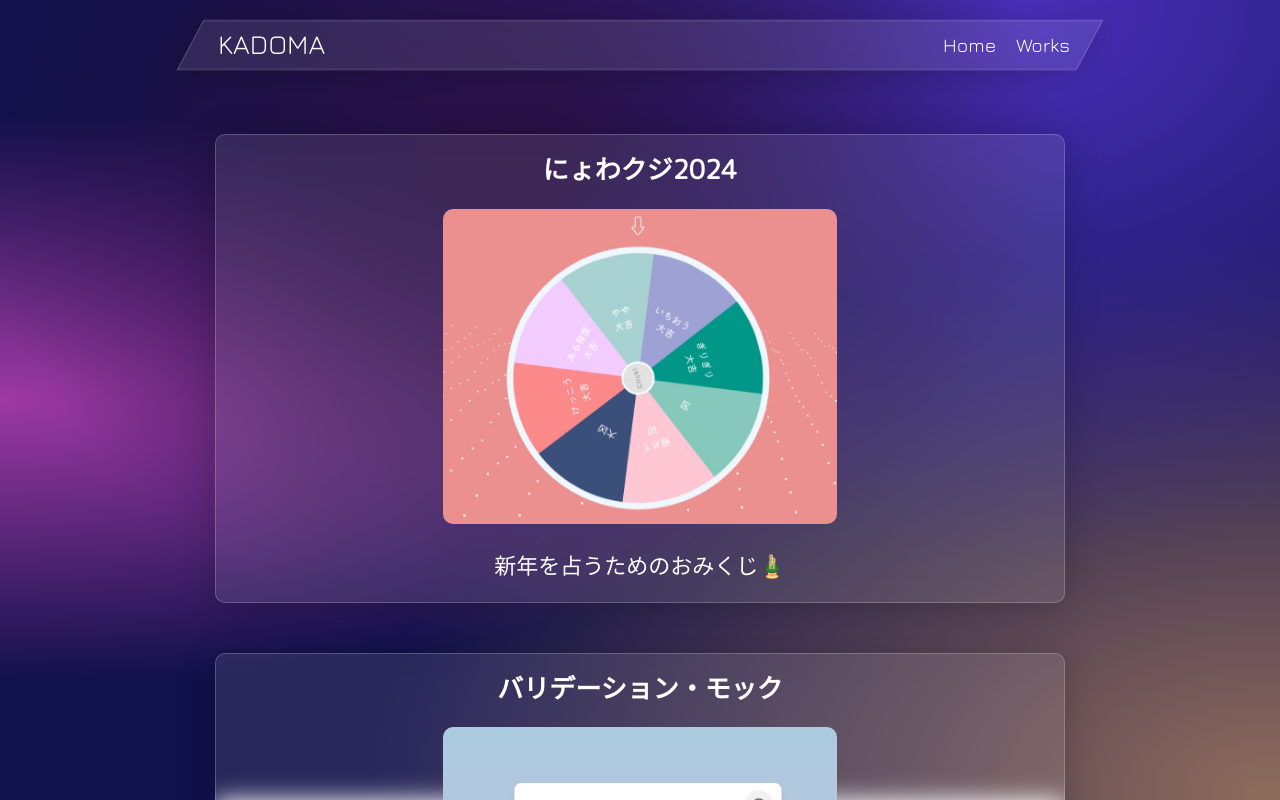
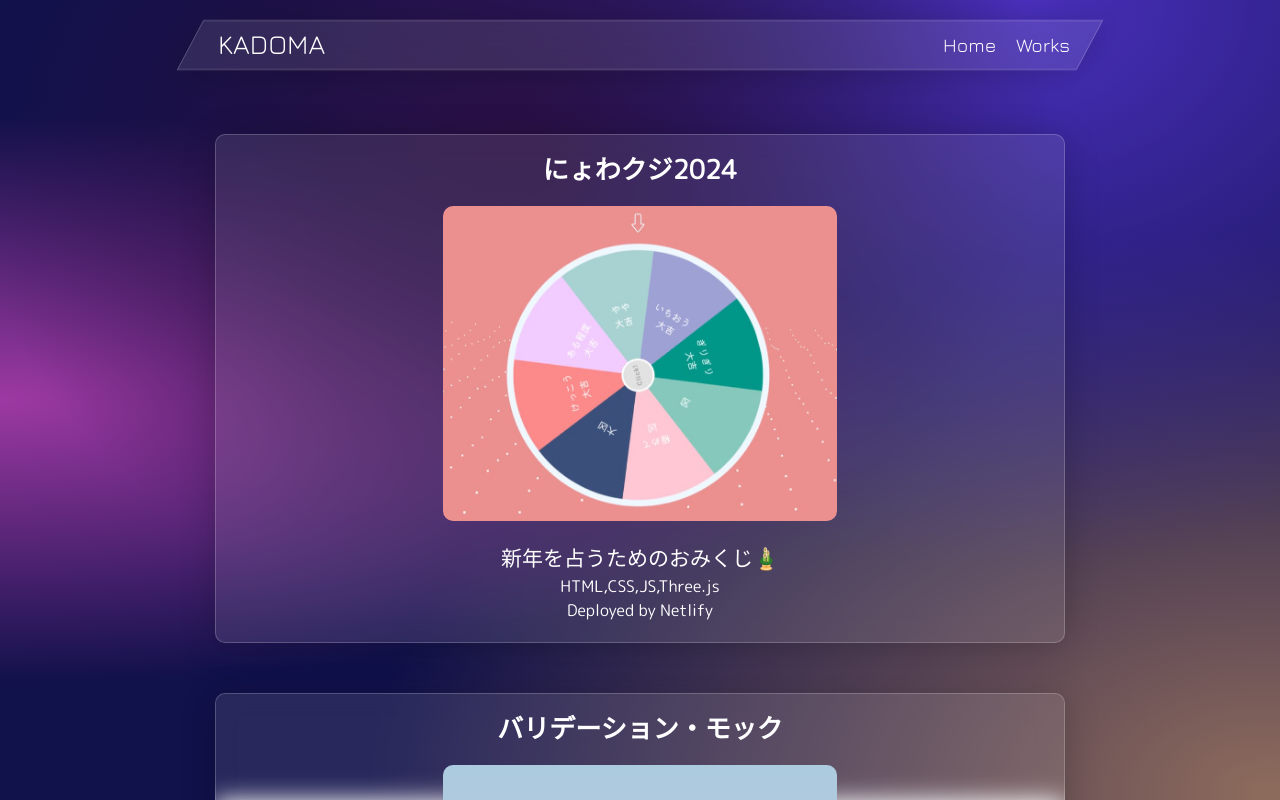
Before and after one commit to KamabokoFish/kamaboko-next-site, a Next.js app: page /works in a window 1280 px wide. Shown: the top 800 px of the page. Built offline with nearby package versions, Linux system fonts and the light colour scheme.

Commit message:
feat(works): Add sub-description area about using-tech

```diff
--- a/src/components/worksCard.js
+++ b/src/components/worksCard.js
@@ -11,7 +11,7 @@ const worksStyle = css`
   justify-content: center;
   align-items: center;
   flex-direction: column;
-  gap: 25px;
+  gap: 22px;
 
   width: 85%;
   /* height: 300px;  */
@@ -33,7 +33,13 @@ const worksStyle = css`
     font-size: 17px;
   }
   h2 {
-    font-size: 21px;
+    font-size: 22px;
+  }
+  .description{
+    display:flex;
+    flex-flow:column;
+    justify-content:center;
+    align-items:center
   }
 
   @media (min-width: 780px) {
@@ -41,7 +47,7 @@ const worksStyle = css`
       width: 50%;
     }
     p {
-      font-size: 22px;
+      font-size: 21px;
     }
     h2 {
       font-size: 26px;
@@ -55,14 +61,18 @@ const worksData = [
     title: 'にょわクジ2024',
     image: '/nyowa-roullete.jpg',
     href: 'https://nyowa-rou-2024.netlify.app/',
-    desc: '新年を占うためのおみくじ🎍',
+    mainDesc: '新年を占うためのおみくじ🎍',
+    techDesc: 'HTML,CSS,JS,Three.js',
+    otherDesc: 'Deployed by Netlify'
   },
   {
     id: 1,
     title: 'バリデーション・モック',
     image: '/password-mock.jpg',
     href: 'https://password-mock.netlify.app/',
-    desc: 'パス入力欄のモック🔒',
+    mainDesc: 'パス入力欄のモックUI',
+    techDesc: 'HTML,CSS,JS,Vanilla-Tilt',
+    otherDesc: 'Deployed by Netlify'
   },
 ];
 
@@ -81,7 +91,11 @@ const worksCard = () => {
           >
             <h2>{work.title}</h2>
             <img src={work.image} alt='works-image' />
-            <p>{work.desc}</p>
+            <div className='description'>
+              <p>{work.mainDesc}</p>
+              <span>{work.techDesc}</span>
+              <span>{work.otherDesc}</span>
+            </div>
           </motion.a>
         );
       })}
```
Also changed, not shown: src/pages/works.js (+5 -5 lines).
